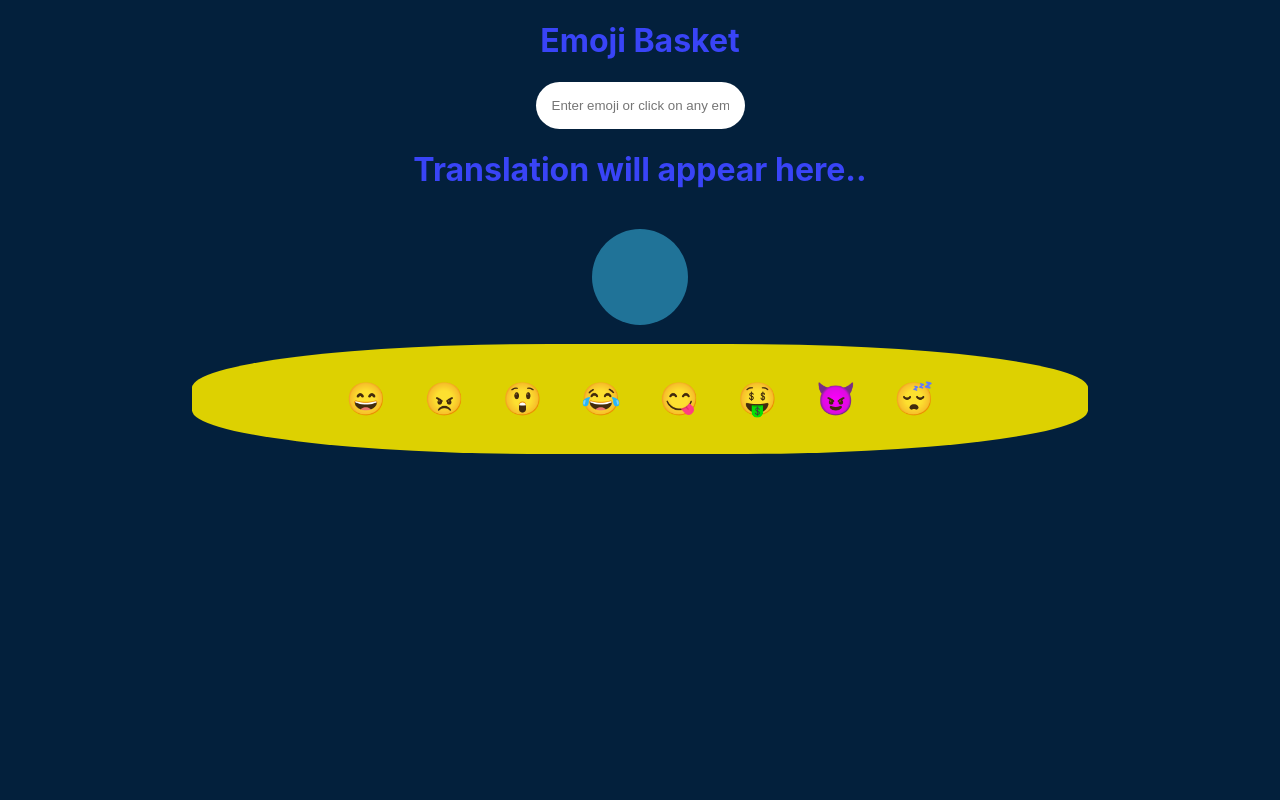
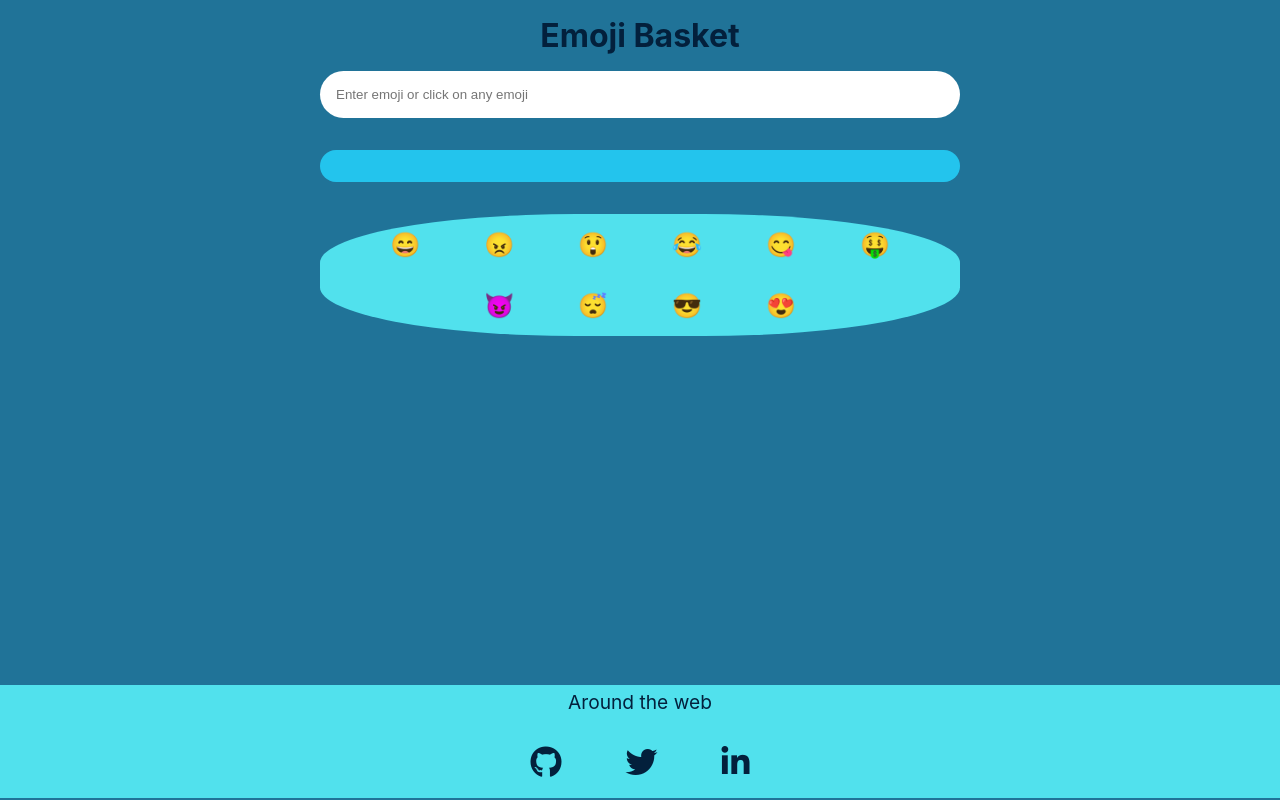
Before and after one commit to gouravmarch20/neog-emojiBasket-eight, a React (Create React App) app: page / in a window 1280 px wide. Built offline with nearby package versions, Linux system fonts and the light colour scheme.

Commit message:
refactor

```diff
--- a/public/index.html
+++ b/public/index.html
@@ -1,43 +1,25 @@
 <!DOCTYPE html>
 <html lang="en">
+
 <head>
   <meta charset="utf-8" />
   <link rel="icon" href="%PUBLIC_URL%/favicon.ico" />
   <meta name="viewport" content="width=device-width, initial-scale=1" />
   <meta name="theme-color" content="#000000" />
-    <meta
-      name="description"
-      content="Web site created using create-react-app"
-    />
+  <meta name="description" content="Web site created using create-react-app" />
   <link rel="apple-touch-icon" href="%PUBLIC_URL%/logo192.png" />
-    <!--
-      manifest.json provides metadata used when your web app is installed on a
-      user's mobile device or desktop. See https://developers.google.com/web/fundamentals/web-app-manifest/
-    -->
+
   <link rel="manifest" href="%PUBLIC_URL%/manifest.json" />
-    <!--
-      Notice the use of %PUBLIC_URL% in the tags above.
-      It will be replaced with the URL of the `public` folder during the build.
-      Only files inside the `public` folder can be referenced from the HTML.
-
-      Unlike "/favicon.ico" or "favicon.ico", "%PUBLIC_URL%/favicon.ico" will
-      work correctly both with client-side routing and a non-root public URL.
-      Learn how to configure a non-root public URL by running `npm run build`.
-    -->
+  <link rel="stylesheet" href="https://cdnjs.cloudflare.com/ajax/libs/font-awesome/6.0.0-beta2/css/all.min.css"
+    integrity="sha512-YWzhKL2whUzgiheMoBFwW8CKV4qpHQAEuvilg9FAn5VJUDwKZZxkJNuGM4XkWuk94WCrrwslk8yWNGmY1EduTA=="
+    crossorigin="anonymous" referrerpolicy="no-referrer" />
   <title>React App</title>
 </head>
+
 <body>
   <noscript>You need to enable JavaScript to run this app.</noscript>
   <div id="root"></div>
-    <!--
-      This HTML file is a template.
-      If you open it directly in the browser, you will see an empty page.
 
-      You can add webfonts, meta tags, or analytics to this file.
-      The build step will place the bundled scripts into the <body> tag.
+</body>
 
-      To begin the development, run `npm start` or `yarn start`.
-      To create a production bundle, use `npm run build` or `yarn build`.
-    -->
-  </body>
 </html>
--- a/src/App.css
+++ b/src/App.css
@@ -1,55 +1,88 @@
+* {
+  margin: 0;
+  color: #03203c;
+}
+
 :root {
-  --warning-color: #f7cd2e;
+  --blue-color: #207398;
+  --sky-blue-color: #51e1ed;
+  --dark-blue-color: #03203c;
+  --green-color: #4dd637;
   --secondary-color: #ddd101;
-  --info-color: #3944f7;
-  --dark-blue: #03203c;
 }
+body {
+  background-color: var(--blue-color);
+}
+
 input {
   padding: 1rem;
+  margin-top: 1rem;
   border-radius: 3rem;
   border: hidden;
 }
 
-body {
-  background-color: var(--dark-blue);
-}
-h1 {
-  color: var(--info-color);
-}
-.hero-heading {
-  text-align: center;
-  color: var(--info-color);
-}
-.container {
-  display: flex;
-  flex-direction: column;
-  width: 70%;
-  align-items: center;
-  margin: auto;
-}
 .emoji-data {
-  background-color: var(--secondary-color);
+  background-color: var(--sky-blue-color);
   border-radius: 40%;
-  width: 100%;
-  display: inline-block;
+  font-size: 1.5rem;
 }
 .list-non-bullet {
-  list-style: none;
   display: flex;
   flex-wrap: wrap;
   padding-inline-start: 0rem;
   justify-content: center;
 }
+
 .list-item-inline {
-  padding: 1.2rem;
+  display: inline;
+  margin: 0 1rem;
+  padding: 1rem;
   cursor: pointer;
-  font-size: 2rem;
 }
 
+/* hero */
+
+/* .hero  */
+.hero-heading {
+  margin-top: 1rem;
+  text-align: center;
+}
+
+.container {
+  width: 50%;
+  height: 40vh;
+  margin: auto;
+  display: flex;
+  flex-direction: column;
+}
+
+/* heading */
 .heading-three {
-  color: var(--info-color);
-  text-transform: uppercase;
-  background-color: #207398;
-  padding: 3rem;
-  border-radius: 80%;
+  text-align: center;
+  font-weight: bold;
+  padding: 1rem;
+  margin: 2rem 0rem;
+  background-color: #23c4ed;
+  color: white;
+  height: 20vh;
+  border-radius: 1rem;
 }
+
+/* footer */
+footer {
+  position: fixed;
+  left: 0;
+  bottom: 0;
+  width: 100%;
+  color: white;
+  text-align: center;
+  background-color: var(--sky-blue-color);
+
+  text-align: center;
+  padding: 0.3rem 0rem;
+  margin-bottom: 0.1rem;
+}
+.footer-header {
+  margin-bottom: 1rem;
+  font-size: larger;
+}
--- a/src/App.js
+++ b/src/App.js
@@ -1,15 +1,19 @@
 import React, { useState } from 'react'
 import './App.css'
+import Footer from './Footer'
 const App = () => {
   const [emojiDictionary, setEmojiDictionary] = useState({
     '😄': 'simle',
-    '😠': 'angry',
+    '😠': 'Angry',
     '😲': 'astonished',
     '😂': 'Tears of Joy ',
-    '😋': 'Tears of Joy ',
-    '🤑': 'money mouth face ',
-    '😈': 'Angry Face With Horns ',
-    '😴': 'Sleeping '
+    '😋': 'Hungry ',
+    '🤑': 'Rich ',
+    '😈': 'Angry Face  ',
+    '😴': 'Sleeping ',
+    '😎': 'Sunglasses ',
+    '😍': 'Heart Face ',
+
   })
 
   const [emojiMeaning, setEmojiMeaning] = useState('')
@@ -37,19 +41,14 @@ const App = () => {
 
   return (
     <div className='container'>
-    <header>
-
-      <h1 className='hero-heading'>Emoji Basket </h1>
-    </header>
-
-
-
+      <header>
+        <h1 className='hero-heading'>Emoji Basket </h1>
+      </header>
       <input
         type='text'
         onChange={handleChange}
         placeholder='Enter emoji or click on any emoji'
       />
-      <h1>Translation will appear here..</h1>
       <h3 className='heading-three'> {emojiMeaning} </h3>
       <div className='emoji-data'>
         <ul className='list-non-bullet'>
@@ -68,6 +67,7 @@ const App = () => {
           })}
         </ul>
       </div>
+      <Footer />
     </div>
   )
 }
--- /dev/null
+++ b/src/Footer.js
@@ -0,0 +1,28 @@
+import React from 'react'
+
+const Footer = () => {
+  return (
+    <footer class='footer'>
+      <div class='footer-header'>Around the web</div>
+      <ul class='social-links list-non-bullet'>
+        <li class='list-item-inline link'>
+          <a target='_blank' href='https://github.com/gouravmarch20'>
+            <i class='fab fa-github fa-2x'></i>
+          </a>
+        </li>
+        <li class='list-item-inline link'>
+          <a target='_blank' href='https://twitter.com/gouravmarch20'>
+            <i class='fab fa-twitter fa-2x'></i>
+          </a>
+        </li>
+        <li class='list-item-inline link'>
+          <a target='_blank' href='https://www.linkedin.com/in/gouravmarch20/'>
+            <i class='fab fa-linkedin-in fa-2x'></i>
+          </a>
+        </li>
+      </ul>
+    </footer>
+  )
+}
+
+export default Footer
```
Lines whose indentation alone changed are shown as unchanged.
